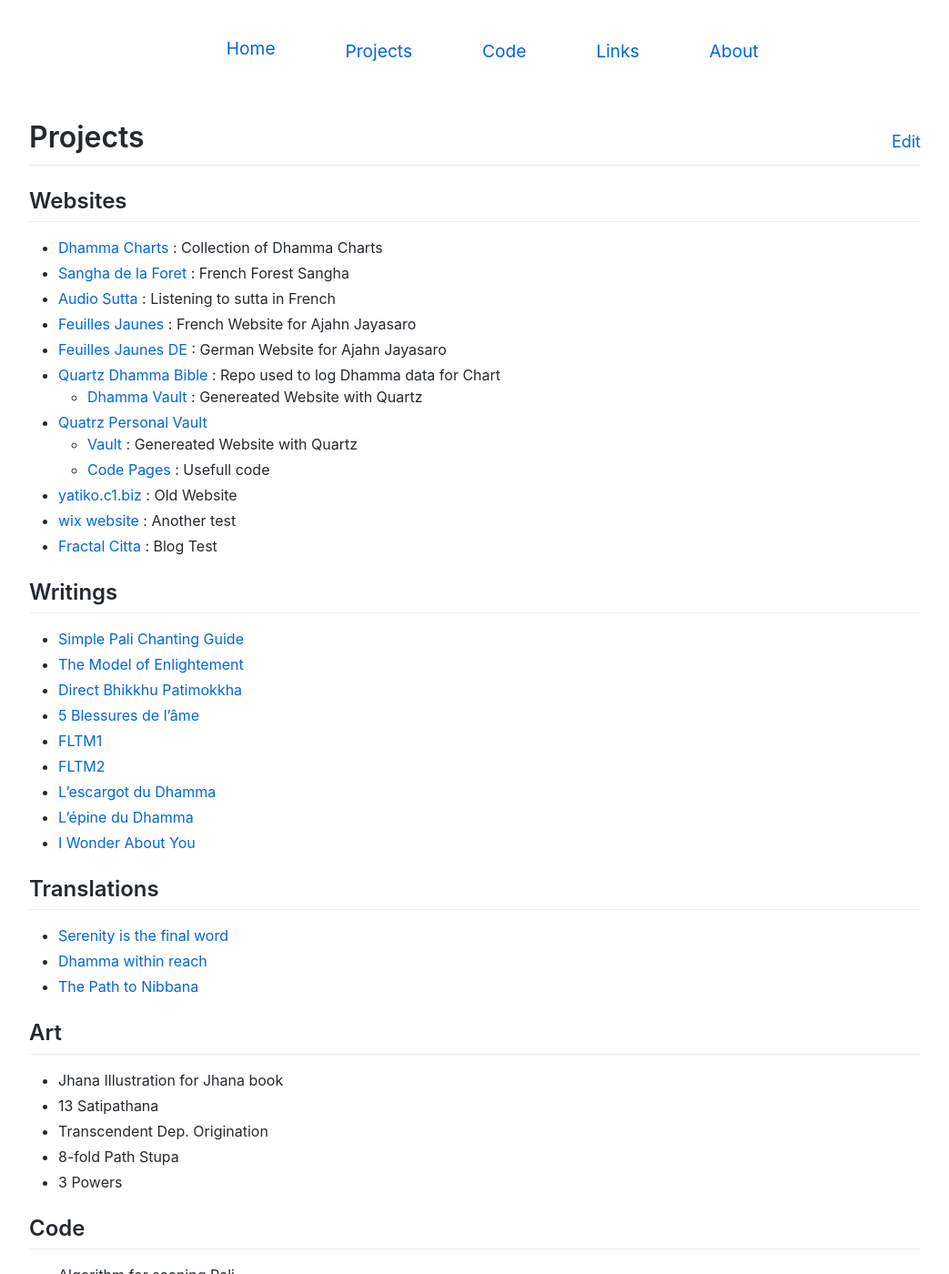
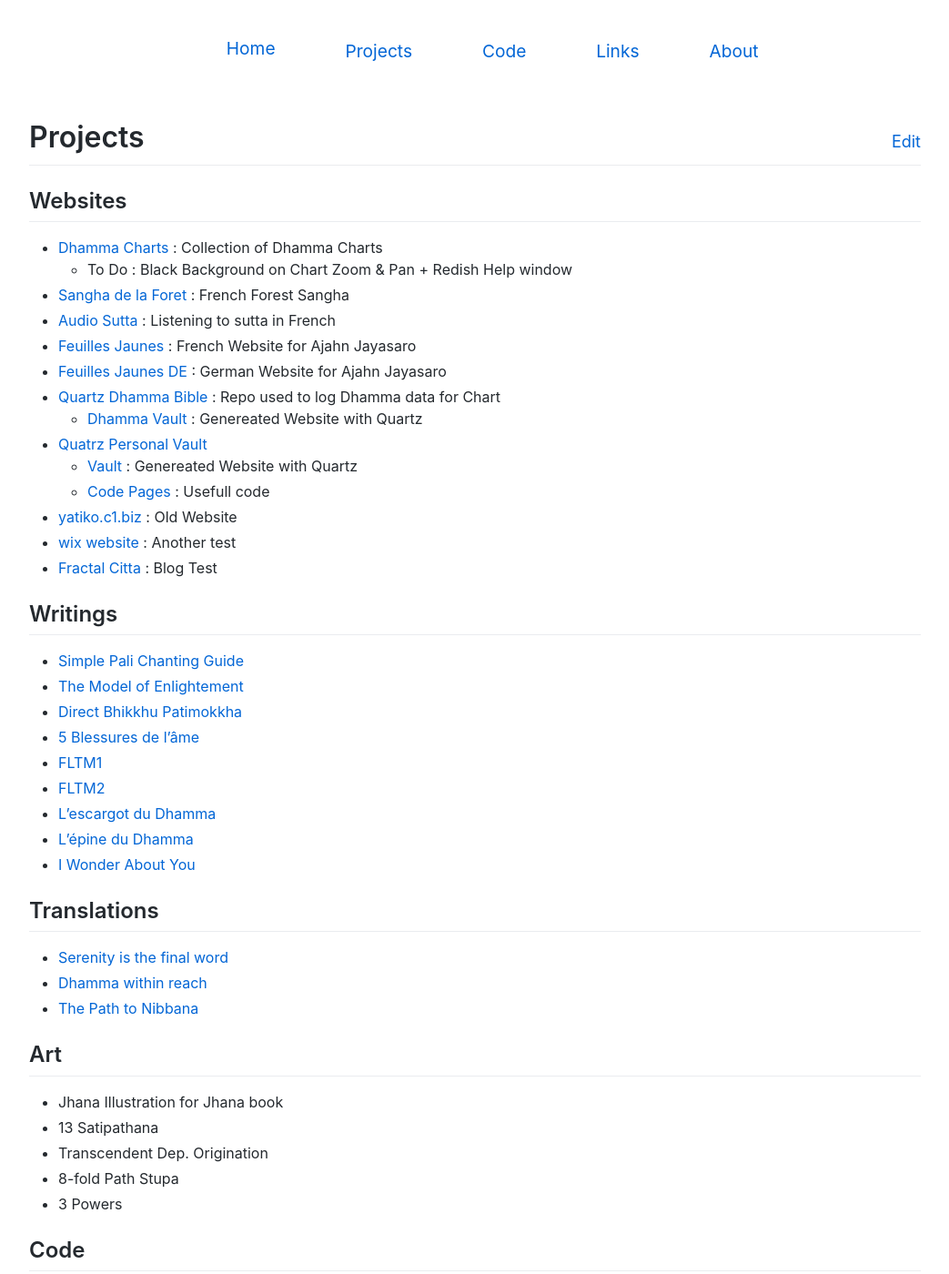
Before and after one commit to cittadhammo/old-personal-website, a Jekyll site: the page built from projects.md, in a window 1280 px wide and 1400 px high. Shown: the whole window at 91% size, without its empty margins (118-1161 px from the left). Built offline with Jekyll 4.4.1, drawn with Linux system fonts in a browser that asks for light colours; some of the changed text lies outside the part shown.

Commit message:
Update projects.md

```diff
--- a/projects.md
+++ b/projects.md
@@ -6,6 +6,7 @@ title: Projects
 ## Websites
 
 - [Dhamma Charts](http://www.dhammacharts.org) : Collection of Dhamma Charts
+  - To Do : Black Background on Chart Zoom & Pan + Redish Help window
 - [Sangha de la Foret](http://www.sanghadelaforet.org) : French Forest Sangha
 - [Audio Sutta](http://www.audiosutta.org) : Listening to sutta in French
 - [Feuilles Jaunes](http://www.ajahnjayasaro.fr) : French Website for Ajahn Jayasaro
```
Also changed, not shown: other parts of projects.md (+1 -0 lines).
